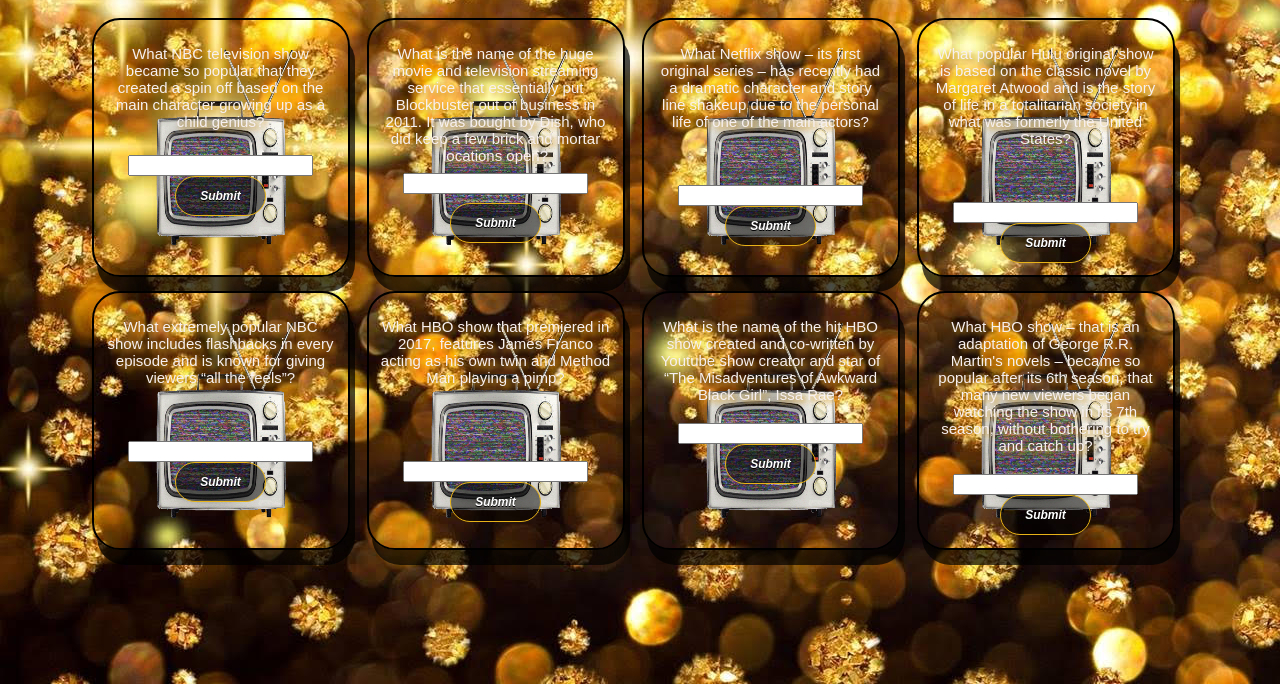
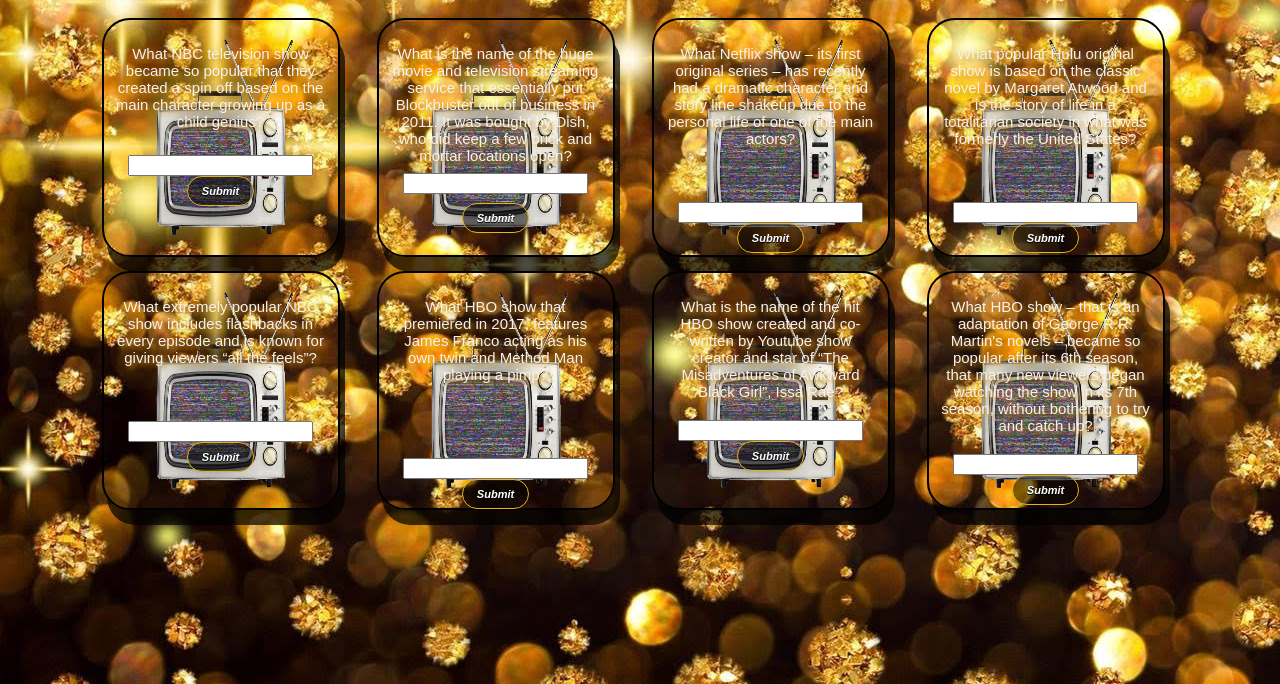
Before and after one commit to keaglin/GoldenAgeOfTV, a plain HTML site: page index.html in a window 1280 px wide. Shown: the part 116-800 px from the top of the page. Drawn offline with Linux system fonts and the light colour scheme.

Commit message:
updated some of the spacing and updated README file

```diff
--- a/index.html
+++ b/index.html
@@ -13,7 +13,9 @@
         <h1>The Golden Age of Television</h1>
     </div>
 
-    <div class="container">
+<!-- The container contains 8 flashcards/sections that contain the card question, the 'input' field and 'submit' button -->
+
+<div class="container">
         <section class="button" id="compilation">
                 What NBC television show became so popular that they created a spin off based on the main character growing up as a child genius? <br/>
                 <input id="answer-compilation"> <button class="submit">Submit</button></input>
@@ -33,7 +35,6 @@
             What popular Hulu original show is based on the classic novel by Margaret Atwood and is the story of life in a totalitarian society in what was formerly the United States?<br/>
             <input id="answer-hulu"/> <button class="submit">Submit</button></input>
         </section>
-
 
         <section class="button" id="tissue">
                 What extremely popular NBC show includes flashbacks in every episode and is known for giving viewers “all the feels”?<br/>
--- a/style.css
+++ b/style.css
@@ -21,8 +21,8 @@ body {
 
 .button {
     border: 2px solid black;
-    width: 230px;
-    height: 230px;
+    width: 210px;
+    height: 210px;
     margin: 7px 0;
     padding: 25px 12px 0 12px;
     color: rgb(247, 240, 240);
@@ -118,10 +118,10 @@ img {
 	cursor:pointer;
 	color:#ffffff;
 	font-family:font-family: "Jazz LET", fantasy;
-	font-size:12px;
+	font-size:11px;
 	font-weight:bolder;
 	font-style:italic;
-	padding:12px 24px;
+	padding:8px 14px;
 	text-decoration:none;
 	text-shadow:0px 1px 0px #000000;
 }
```
Also changed, not shown: images/goldroses.jpeg (deleted), 1 other file.
